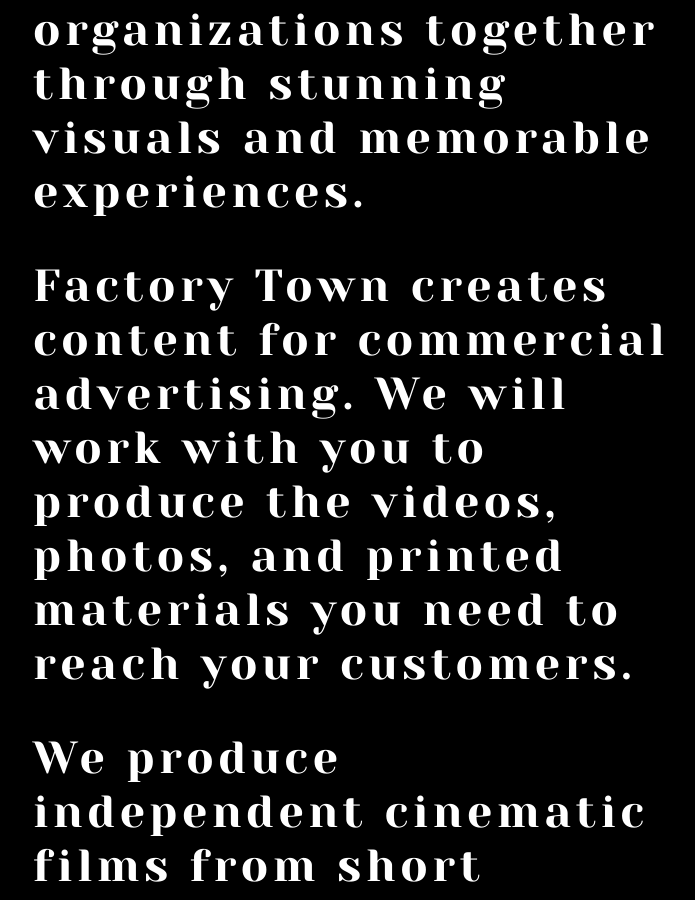
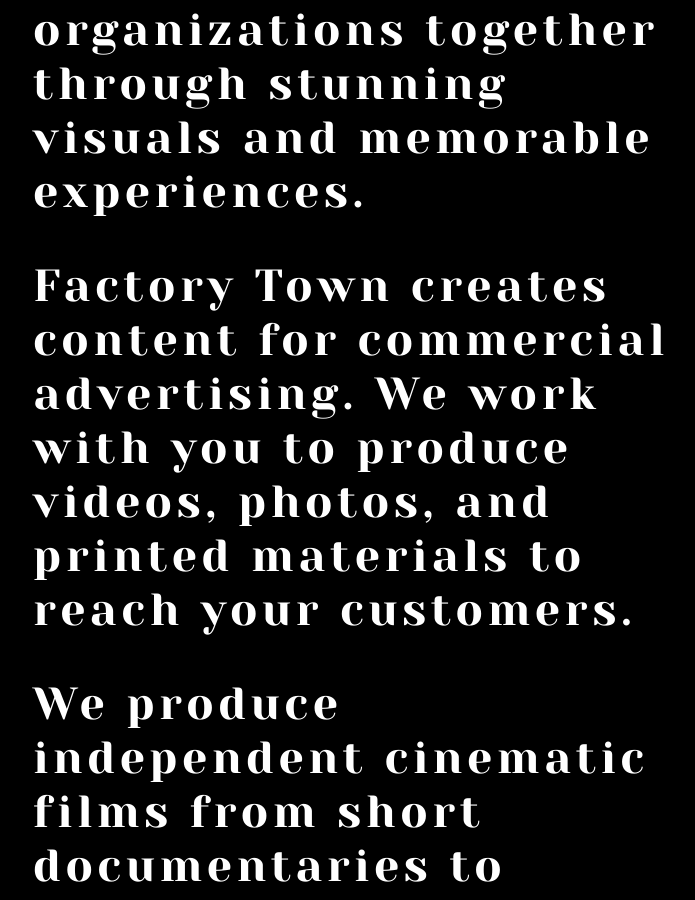
Before and after one commit to factorytown/factorytown.github.io, a Jekyll site: the page built from _pages/about.md, in a window 1280 px wide and 900 px high, scrolled down 605 px. Shown: the whole window, without its empty margins (287-982 px from the left). Built offline with Jekyll 4.4.1, drawn with Linux system fonts in a browser that asks for light colours; nearby versions of some CDN libraries.

Commit message:
Updated About

```diff
--- a/_pages/about.md
+++ b/_pages/about.md
@@ -9,7 +9,7 @@
 
 ## We see art as our common language and stories as our currency. We bring people and organizations together through stunning visuals and memorable experiences.
 
-## Factory Town creates content for commercial advertising. We will work with you to produce the videos, photos, and printed materials you need to reach your customers.
+## Factory Town creates content for commercial advertising. We work with you to produce videos, photos, and printed materials to reach your customers.
 
 ## We produce independent cinematic films from short documentaries to music videos.
 
```
